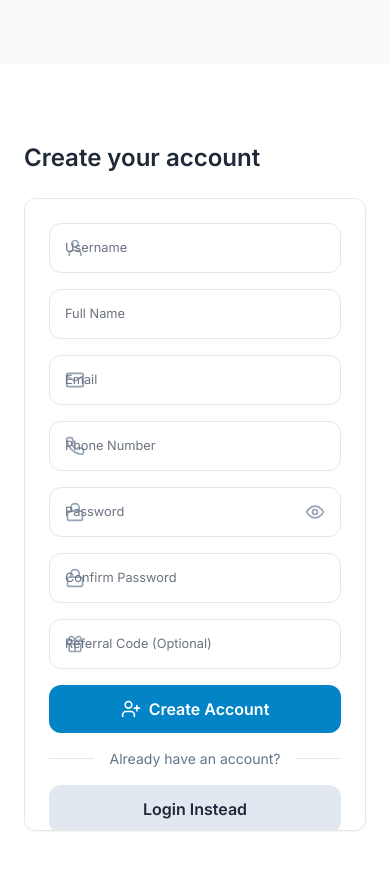
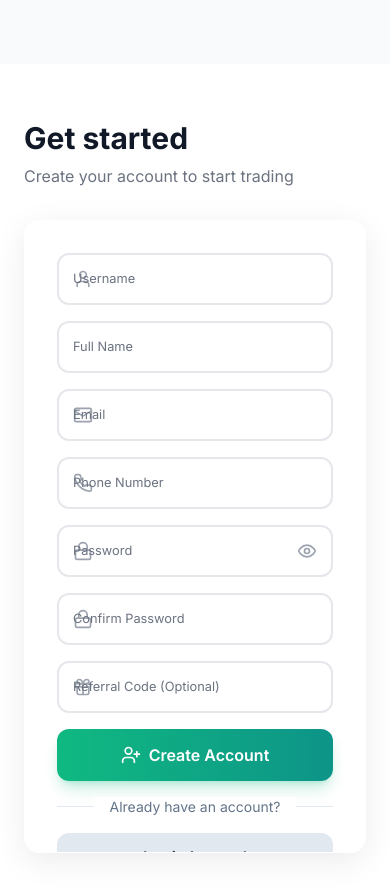
Before and after one commit to nlistedplanet-source/nlistplanet-frontend, a React (Create React App) app: page /register in a window 390 px wide. Shown: the top 894 px of the page. Built offline with nearby package versions, Linux system fonts and the light colour scheme; no server answers.

Commit message:
style: modernize login/register with glassmorphism, gradients & better UX; enlarge footer logo to rectangle with reduced glow

```diff
--- a/src/pages/RegisterPage.jsx
+++ b/src/pages/RegisterPage.jsx
@@ -89,10 +89,11 @@ const RegisterPage = () => {
         initial={{ x: -50, opacity: 0 }}
         animate={{ x: 0, opacity: 1 }}
         transition={{ duration: 0.6, ease: "easeOut" }}
-        className="hidden lg:flex flex-1 items-center justify-center bg-gradient-to-br from-emerald-50 via-teal-50 to-cyan-50 relative overflow-hidden"
+        className="hidden lg:flex flex-1 items-center justify-center bg-gradient-to-br from-emerald-500/10 via-teal-500/10 to-cyan-500/10 relative overflow-hidden"
       >
-        <div className="absolute -top-32 -left-20 w-96 h-96 bg-emerald-200/40 rounded-full blur-3xl" />
-        <div className="absolute bottom-0 right-0 w-[28rem] h-[28rem] bg-cyan-200/40 rounded-full blur-3xl" />
+        <div className="absolute -top-32 -left-20 w-96 h-96 bg-gradient-to-br from-emerald-400/30 to-teal-400/30 rounded-full blur-3xl animate-pulse" />
+        <div className="absolute bottom-0 right-0 w-[28rem] h-[28rem] bg-gradient-to-tr from-cyan-400/30 to-emerald-400/30 rounded-full blur-3xl" />
+        <div className="absolute top-1/2 left-1/2 -translate-x-1/2 -translate-y-1/2 w-64 h-64 bg-gradient-to-r from-teal-300/20 to-cyan-300/20 rounded-full blur-2xl" />
         <motion.div
           initial={{ y: 20, opacity: 0 }}
           animate={{ y: 0, opacity: 1 }}
@@ -110,38 +111,40 @@ const RegisterPage = () => {
         <style>{`
           .floating-label-wrap { position: relative; }
           .floating-label-wrap input::placeholder { color: transparent; }
-          .floating-label { position:absolute; left:1rem; top:50%; transform:translateY(-50%); font-size:0.8rem; color:#6b7280; pointer-events:none; transition:all .15s ease; }
+          .floating-label { position:absolute; left:1rem; top:50%; transform:translateY(-50%); font-size:0.8rem; color:#6b7280; pointer-events:none; transition:all .2s ease; }
           .floating-with-icon { padding-left:3rem; }
           .floating-label-wrap input:focus + .floating-label,
-          .floating-label-wrap input:not(:placeholder-shown) + .floating-label { top:0.45rem; left:1rem; font-size:0.60rem; font-weight:600; letter-spacing:.5px; color:#111827; background:#fff; padding:0 4px; border-radius:4px; }
+          .floating-label-wrap input:not(:placeholder-shown) + .floating-label { top:0.45rem; left:1rem; font-size:0.60rem; font-weight:600; letter-spacing:.5px; color:#059669; background:#fff; padding:0 4px; border-radius:4px; }
+          .glass-card { background: rgba(255, 255, 255, 0.9); backdrop-filter: blur(20px); border: 1px solid rgba(255, 255, 255, 0.3); box-shadow: 0 8px 32px rgba(0, 0, 0, 0.08); }
         `}</style>
-        <motion.h1
+        <motion.div
           initial={{ y: 20, opacity: 0 }}
           animate={{ y: 0, opacity: 1 }}
           transition={{ duration: 0.5 }}
-          className="text-2xl font-semibold text-gray-800 mb-6"
+          className="mb-8"
         >
-          Create your account
-        </motion.h1>
+          <h1 className="text-3xl font-bold text-gray-900 mb-2">Get started</h1>
+          <p className="text-gray-500">Create your account to start trading</p>
+        </motion.div>
         {/* Register Form */}
         <motion.form
           initial={{ y: 20, opacity: 0 }}
           animate={{ y: 0, opacity: 1 }}
           transition={{ duration: 0.5, delay: 0.1 }}
           onSubmit={handleSubmit}
-          className="bg-white rounded-xl p-6 border border-gray-200 shadow-sm space-y-4 max-h-[75vh] overflow-y-auto"
+          className="glass-card rounded-2xl p-8 space-y-4 max-h-[75vh] overflow-y-auto"
         >
           <div className="space-y-4">
             {/* Username */}
             <div className="floating-label-wrap">
-              <User className="absolute left-4 top-1/2 -translate-y-1/2 text-dark-400" size={20} />
+              <User className="absolute left-4 top-1/2 -translate-y-1/2 text-gray-400 transition-colors" size={20} />
               <input
                 type="text"
                 name="username"
                 value={formData.username}
                 onChange={handleChange}
                 placeholder="username (lowercase)"
-                className={`input-mobile floating-with-icon ${errors.username ? 'border-red-500' : ''}`}
+                className={`w-full px-4 py-3 floating-with-icon bg-white border-2 ${errors.username ? 'border-red-500' : 'border-gray-200'} rounded-xl focus:outline-none focus:ring-2 focus:ring-emerald-500/20 focus:border-emerald-500 transition-all duration-200`}
                 required
               />
               <label className="floating-label">Username</label>
@@ -156,7 +159,7 @@ const RegisterPage = () => {
                 value={formData.fullName}
                 onChange={handleChange}
                 placeholder="Your full name"
-                className={`input-mobile ${errors.fullName ? 'border-red-500' : ''}`}
+                className={`w-full px-4 py-3 bg-white border-2 ${errors.fullName ? 'border-red-500' : 'border-gray-200'} rounded-xl focus:outline-none focus:ring-2 focus:ring-emerald-500/20 focus:border-emerald-500 transition-all duration-200`}
                 required
               />
               <label className="floating-label">Full Name</label>
@@ -165,14 +168,14 @@ const RegisterPage = () => {
 
             {/* Email */}
             <div className="floating-label-wrap">
-              <Mail className="absolute left-4 top-1/2 -translate-y-1/2 text-dark-400" size={20} />
+              <Mail className="absolute left-4 top-1/2 -translate-y-1/2 text-gray-400 transition-colors" size={20} />
               <input
                 type="email"
                 name="email"
                 value={formData.email}
                 onChange={handleChange}
                 placeholder="email"
-                className={`input-mobile floating-with-icon ${errors.email ? 'border-red-500' : ''}`}
+                className={`w-full px-4 py-3 floating-with-icon bg-white border-2 ${errors.email ? 'border-red-500' : 'border-gray-200'} rounded-xl focus:outline-none focus:ring-2 focus:ring-emerald-500/20 focus:border-emerald-500 transition-all duration-200`}
                 required
               />
               <label className="floating-label">Email</label>
@@ -181,14 +184,14 @@ const RegisterPage = () => {
 
             {/* Phone */}
             <div className="floating-label-wrap">
-              <Phone className="absolute left-4 top-1/2 -translate-y-1/2 text-dark-400" size={20} />
+              <Phone className="absolute left-4 top-1/2 -translate-y-1/2 text-gray-400 transition-colors" size={20} />
               <input
                 type="tel"
                 name="phone"
                 value={formData.phone}
                 onChange={handleChange}
                 placeholder="10-digit mobile number"
-                className={`input-mobile floating-with-icon ${errors.phone ? 'border-red-500' : ''}`}
+                className={`w-full px-4 py-3 floating-with-icon bg-white border-2 ${errors.phone ? 'border-red-500' : 'border-gray-200'} rounded-xl focus:outline-none focus:ring-2 focus:ring-emerald-500/20 focus:border-emerald-500 transition-all duration-200`}
                 maxLength="10"
                 required
               />
@@ -198,21 +201,21 @@ const RegisterPage = () => {
 
             {/* Password */}
             <div className="floating-label-wrap">
-              <Lock className="absolute left-4 top-1/2 -translate-y-1/2 text-dark-400" size={20} />
+              <Lock className="absolute left-4 top-1/2 -translate-y-1/2 text-gray-400 transition-colors" size={20} />
               <input
                 type={showPassword ? 'text' : 'password'}
                 name="password"
                 value={formData.password}
                 onChange={handleChange}
                 placeholder="Minimum 6 characters"
-                className={`input-mobile floating-with-icon pr-12 ${errors.password ? 'border-red-500' : ''}`}
+                className={`w-full px-4 py-3 floating-with-icon pr-12 bg-white border-2 ${errors.password ? 'border-red-500' : 'border-gray-200'} rounded-xl focus:outline-none focus:ring-2 focus:ring-emerald-500/20 focus:border-emerald-500 transition-all duration-200`}
                 required
               />
               <label className="floating-label">Password</label>
               <button
                 type="button"
                 onClick={() => setShowPassword(!showPassword)}
-                className="absolute right-4 top-1/2 -translate-y-1/2 text-dark-400"
+                className="absolute right-4 top-1/2 -translate-y-1/2 text-gray-400 hover:text-gray-600 transition-colors"
               >
                 {showPassword ? <EyeOff size={20} /> : <Eye size={20} />}
               </button>
@@ -221,14 +224,14 @@ const RegisterPage = () => {
 
             {/* Confirm Password */}
             <div className="floating-label-wrap">
-              <Lock className="absolute left-4 top-1/2 -translate-y-1/2 text-dark-400" size={20} />
+              <Lock className="absolute left-4 top-1/2 -translate-y-1/2 text-gray-400 transition-colors" size={20} />
               <input
                 type={showPassword ? 'text' : 'password'}
                 name="confirmPassword"
                 value={formData.confirmPassword}
                 onChange={handleChange}
                 placeholder="Re-enter password"
-                className={`input-mobile floating-with-icon ${errors.confirmPassword ? 'border-red-500' : ''}`}
+                className={`w-full px-4 py-3 floating-with-icon bg-white border-2 ${errors.confirmPassword ? 'border-red-500' : 'border-gray-200'} rounded-xl focus:outline-none focus:ring-2 focus:ring-emerald-500/20 focus:border-emerald-500 transition-all duration-200`}
                 required
               />
               <label className="floating-label">Confirm Password</label>
@@ -237,14 +240,14 @@ const RegisterPage = () => {
 
             {/* Referral Code (Optional) */}
             <div className="floating-label-wrap">
-              <Gift className="absolute left-4 top-1/2 -translate-y-1/2 text-dark-400" size={20} />
+              <Gift className="absolute left-4 top-1/2 -translate-y-1/2 text-gray-400 transition-colors" size={20} />
               <input
                 type="text"
                 name="referredBy"
                 value={formData.referredBy}
                 onChange={handleChange}
                 placeholder="Enter referral code"
-                className="input-mobile floating-with-icon"
+                className="w-full px-4 py-3 floating-with-icon bg-white border-2 border-gray-200 rounded-xl focus:outline-none focus:ring-2 focus:ring-emerald-500/20 focus:border-emerald-500 transition-all duration-200"
               />
               <label className="floating-label">Referral Code (Optional)</label>
             </div>
@@ -254,7 +257,7 @@ const RegisterPage = () => {
           <button
             type="submit"
             disabled={loading}
-            className="w-full btn-mobile btn-primary mt-6 flex items-center justify-center gap-2"
+            className="w-full py-3.5 rounded-xl font-semibold text-base bg-gradient-to-r from-emerald-500 to-teal-600 text-white hover:from-emerald-600 hover:to-teal-700 focus:ring-4 focus:ring-emerald-500/20 disabled:opacity-50 disabled:cursor-not-allowed transition-all duration-200 shadow-lg shadow-emerald-500/25 hover:shadow-xl hover:shadow-emerald-500/30 flex items-center justify-center gap-2 mt-6"
           >
             {loading ? (
               <>
```
Also changed, not shown: src/pages/HomePage.jsx (+6 -6 lines), src/pages/LoginPage.jsx (+32 -20 lines).
